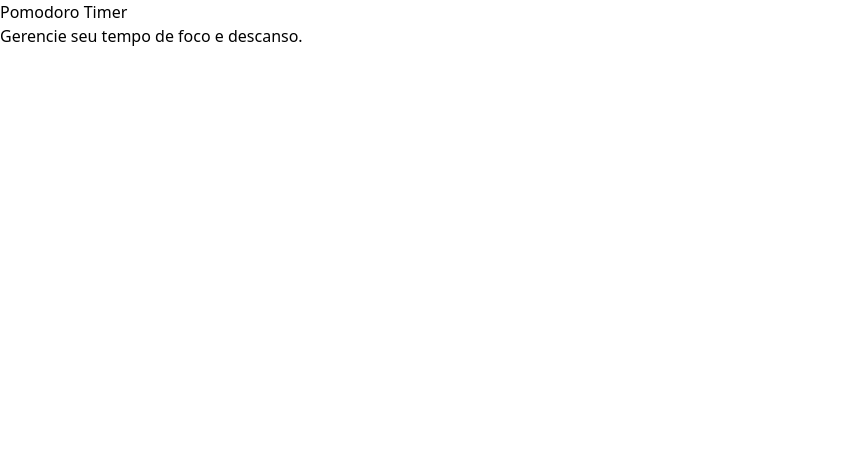
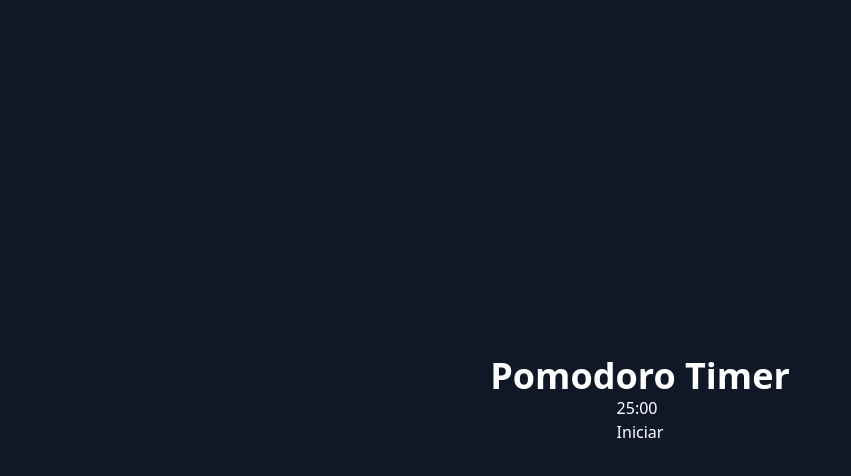
Before and after one commit to vinioliveirar/pomodoro-timer-pwa, a React (Vite) app: page / in a window 1280 px wide. Shown: the top 476 px of the page, without its empty margins (0-851 px from the left). Built offline with nearby package versions, Linux system fonts and the light colour scheme.

Commit message:
Implementa timer com useEffect e setInterval

```diff
--- a/src/components/Timer/Timer.jsx
+++ b/src/components/Timer/Timer.jsx
@@ -0,0 +1,38 @@
+import { useState, useEffect } from "react"
+
+export default function Timer(){
+  const [time, setTime] = useState(25*60);// 25 minutos em segundos
+  const [isRunning, setIsRunning] = useState(false)//controle do time rodando
+
+  useEffect(() =>{
+    let interval;
+
+    if(isRunning){
+      interval = setInterval(()=>{
+        setTime((prevTime) => (prevTime > 0 ? prevTime - 1 : 0))
+      }, 1000)
+    }else{
+      clearInterval(interval)
+    }
+    return () => clearInterval(interval)
+  }, [isRunning])
+
+  function toggleTimer(){
+    setIsRunning(!isRunning);
+  }
+
+  //função que formata o tempo
+  function formatTime(seconds){
+    const minutes = Math.floor(seconds / 60);//arredonda para baixo, deixando num inteiro
+    const secs = seconds % 60;
+    return `${String(minutes).padStart(2, "0")}:${String(secs).padStart(2, "0")}`
+    //garante que os minutos e segundos tenha 2 digitos
+  }
+
+  return(
+    <div>
+      <h2>{formatTime(time)}</h2>
+      <button onClick={toggleTimer}>{isRunning ? "Pausar" : "Iniciar"}</button>
+    </div>
+  )
+}
--- a/src/pages/Home/index.tsx
+++ b/src/pages/Home/index.tsx
@@ -1,10 +1,12 @@
 import React from "react";
+import Timer from "../../components/Timer/Timer";
 
 export default function Home() {
   return (
-    <div>
-      <h1>Pomodoro Timer</h1>
-      <p>Gerencie seu tempo de foco e descanso.</p>
+    <div className="flex items-center flex-col justify-center h-screen bg-gray-900 text-white">
+      <h1 className="text-4xl font-bold">Pomodoro Timer</h1>
+      <Timer />
     </div>
+
   );
 }
```
Also changed, not shown: src/components/Controls/Controls.module.css (deleted), src/components/Timer/Timer.module.css (deleted), src/pages/Home/style.css (deleted).
